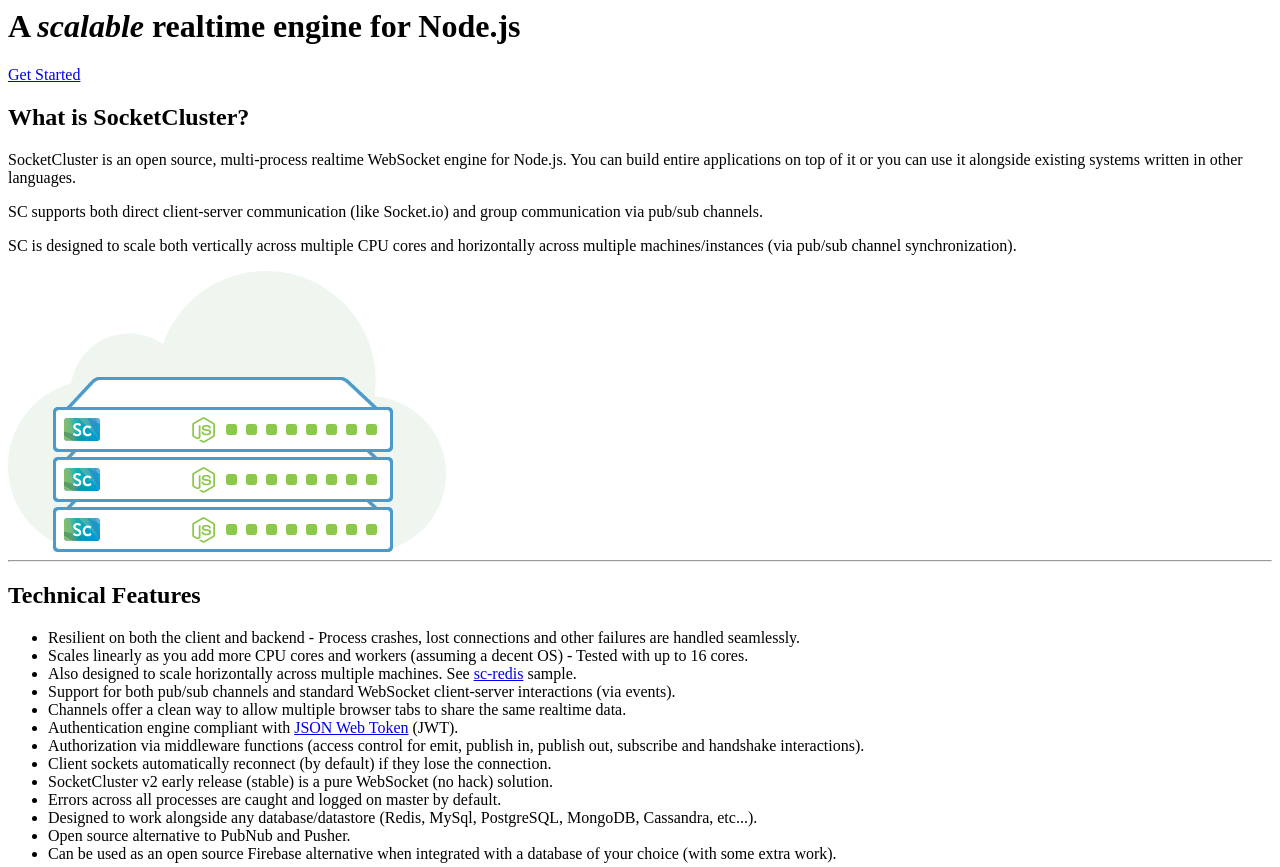
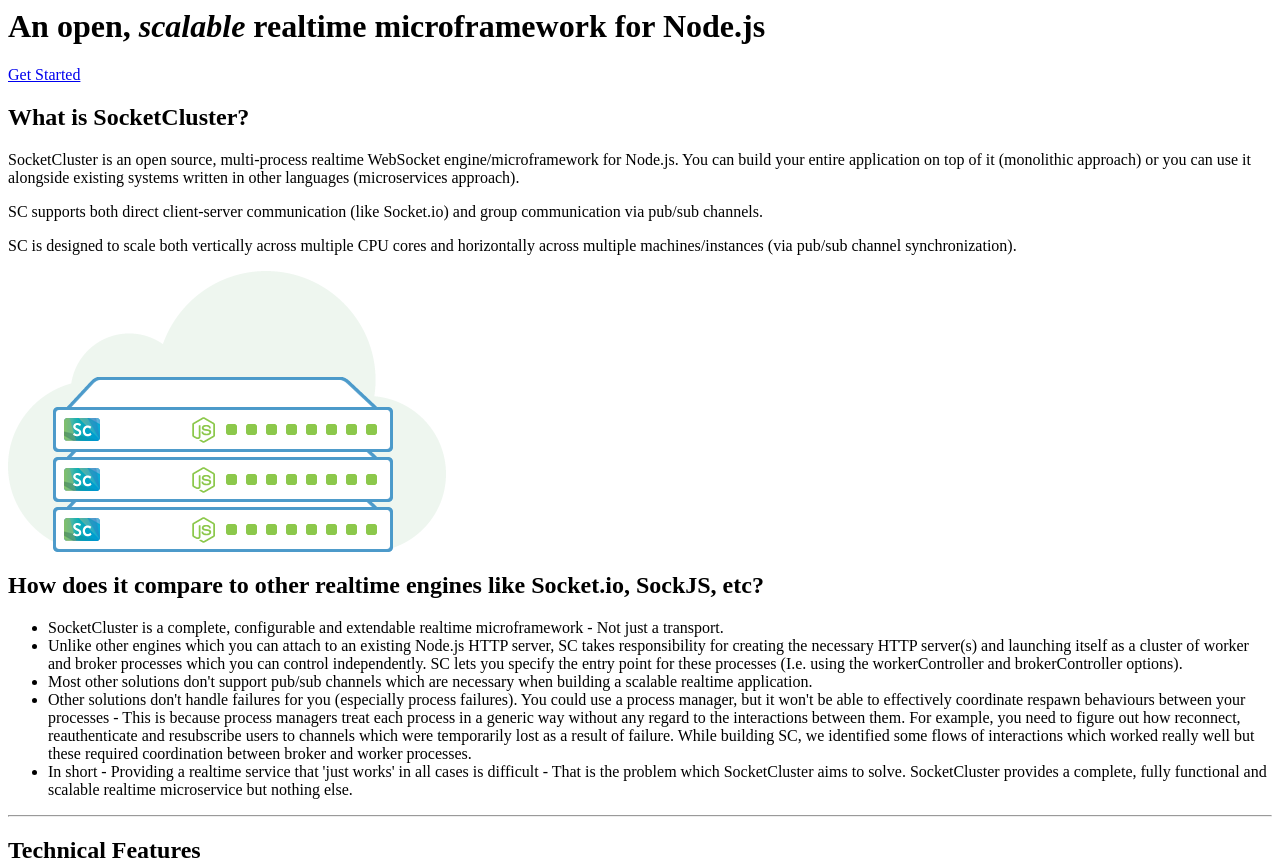
Before and after one commit to SocketCluster/socketcluster-website, a website: page public/app/views/index.html in a window 1280 px wide. Shown: the top 867 px of the page. Drawn offline with Linux system fonts and the light colour scheme; files whose address does not match are found by name.

Commit message:
Modifications to home page

```diff
--- /dev/null
+++ b/broker.js
@@ -0,0 +1,5 @@
+var fs = require('fs');
+
+module.exports.run = function (broker) {
+  console.log('   >> Broker PID:', process.pid);
+};
--- a/public/app/views/index.html
+++ b/public/app/views/index.html
@@ -1,7 +1,7 @@
-<div>
+<div class="page-index">
   <div class="jumbotron">
     <div class="container">
-      <h1>A <strong><em>scalable</em></strong> realtime engine for Node.js</h1>
+      <h1>An open, <strong><em>scalable</em></strong> realtime microframework for Node.js</h1>
       <p><a class="btn btn-primary btn-lg get-started-button" role="button" href="/#!/docs/getting-started">Get Started</a></p>
     </div>
   </div>
@@ -11,7 +11,7 @@
     <div class="row">
       <div class="col-md-6">
         <h2 class="header-light regular-pad">What is SocketCluster?</h2>
-        <p>SocketCluster is an open source, multi-process realtime WebSocket engine for Node.js. You can build entire applications on top of it or you can use it alongside existing systems written in other languages.</p>
+        <p>SocketCluster is an open source, multi-process realtime WebSocket engine/microframework for Node.js. You can build your entire application on top of it (monolithic approach) or you can use it alongside existing systems written in other languages (microservices approach).</p>
         <p>SC supports both direct client-server communication (like Socket.io) and group communication via pub/sub channels.</p>
         <p>SC is designed to scale both vertically across multiple CPU cores and horizontally across multiple machines/instances (via pub/sub channel synchronization).</p>
       </div>
@@ -20,11 +20,41 @@
       </div>
     </div>
 
+    <div class="row">
+      <div class="col-md-12">
+        <h2 class="header-light regular-pad">How does it compare to other realtime engines like Socket.io, SockJS, etc?</h2>
+        <ul>
+          <li>
+            SocketCluster is a complete, configurable and extendable realtime microframework - Not just a transport.
+          </li>
+          <li>
+            Unlike other engines which you can attach to an existing Node.js HTTP server, SC takes responsibility for creating the necessary
+            HTTP server(s) and launching itself as a cluster of worker and broker processes which you can control independently. SC lets you specify
+            the entry point for these processes (I.e. using the workerController and brokerController options).
+          </li>
+          <li>
+            Most other solutions don't support pub/sub channels which are necessary when building a scalable realtime application.
+          </li>
+          <li>
+            Other solutions don't handle failures for you (especially process failures).
+            You could use a process manager, but it won't be able to effectively coordinate respawn behaviours between your processes -
+            This is because process managers treat each process in a generic way without any regard to the interactions between them.
+            For example, you need to figure out how reconnect, reauthenticate and resubscribe users to channels which were temporarily lost as a result of failure.
+            While building SC, we identified some flows of interactions which worked really well but these required coordination between broker and worker processes.
+          </li>
+          <li>
+            In short - Providing a realtime service that 'just works' in all cases is difficult - That is the problem which SocketCluster aims to solve.
+            SocketCluster provides a complete, fully functional and scalable realtime microservice but nothing else.
+          </li>
+        </ul>
+      </div>
+    </div>
+
     <hr>
 
     <div class="row large-pad">
       <div class="col-md-4">
-        <h2 class="header-light">Technical Features</h2>
+        <h2 class="header-light header-technical-features">Technical Features</h2>
       </div>
       <div class="col-md-8">
         <ul class="features-list">
--- a/public/assets/css/main.css
+++ b/public/assets/css/main.css
@@ -310,3 +310,7 @@
     margin-bottom: 10px;
   }
 }
+
+.page-index .header-technical-features {
+  margin-bottom: 30px;
+}
--- a/server.js
+++ b/server.js
@@ -2,12 +2,12 @@
 
 var socketCluster = new SocketCluster({
   workers: 1,
-  stores: 1,
+  brokers: 1,
   port: 80,
   appName: 'sc-website',
   workerController: __dirname + '/worker.js',
   balancerController: __dirname + '/balancer.js',
-  storeController: __dirname + '/store.js',
+  brokerController: __dirname + '/broker.js',
   addressSocketLimit: 0,
   socketEventLimit: 100,
   pingTimeout: 10000,
--- a/store.js
+++ /dev/null
@@ -1,5 +0,0 @@
-var fs = require('fs');
-
-module.exports.run = function (store) {
-  console.log('   >> Store PID:', process.pid);
-};
```
